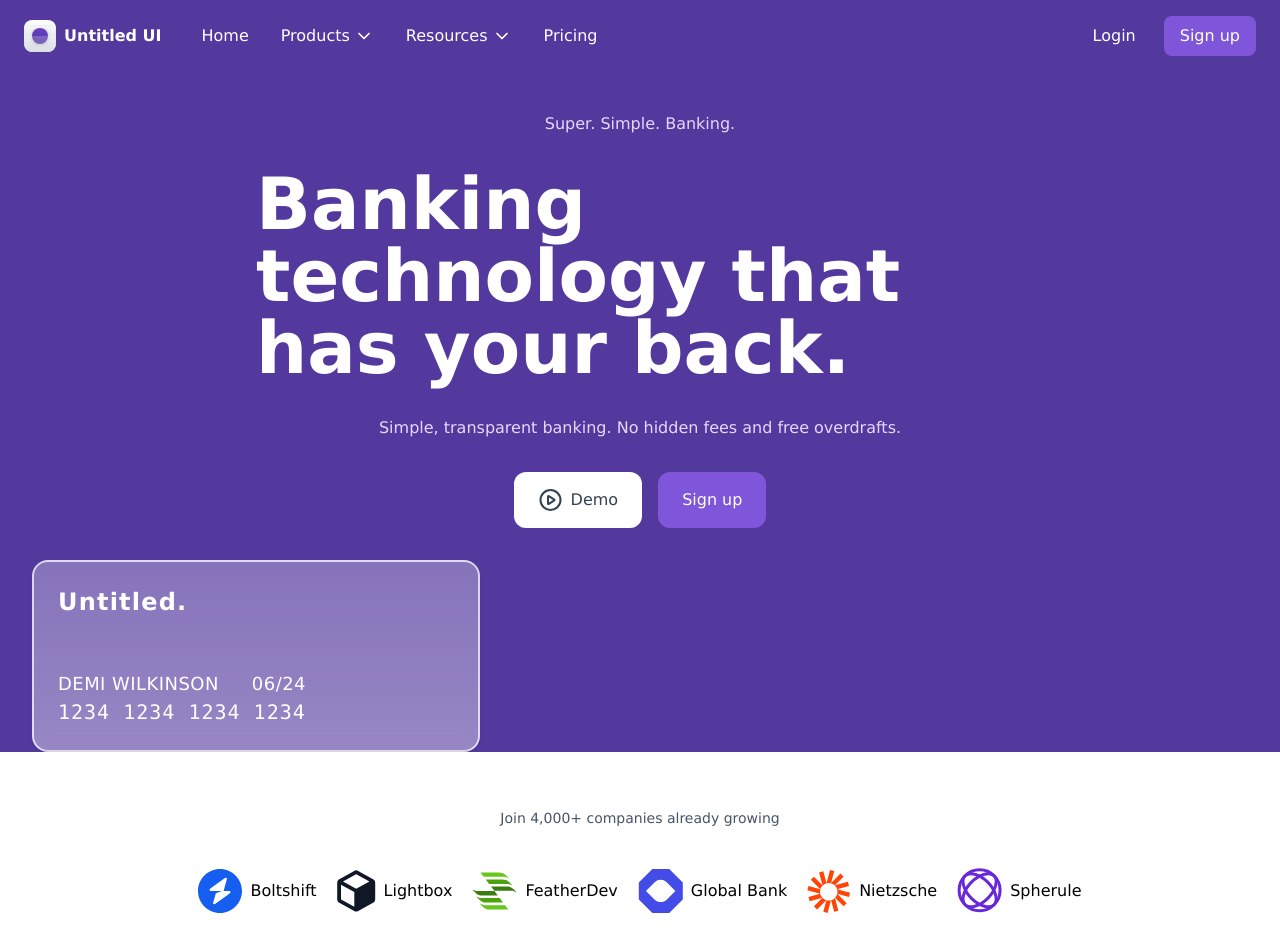
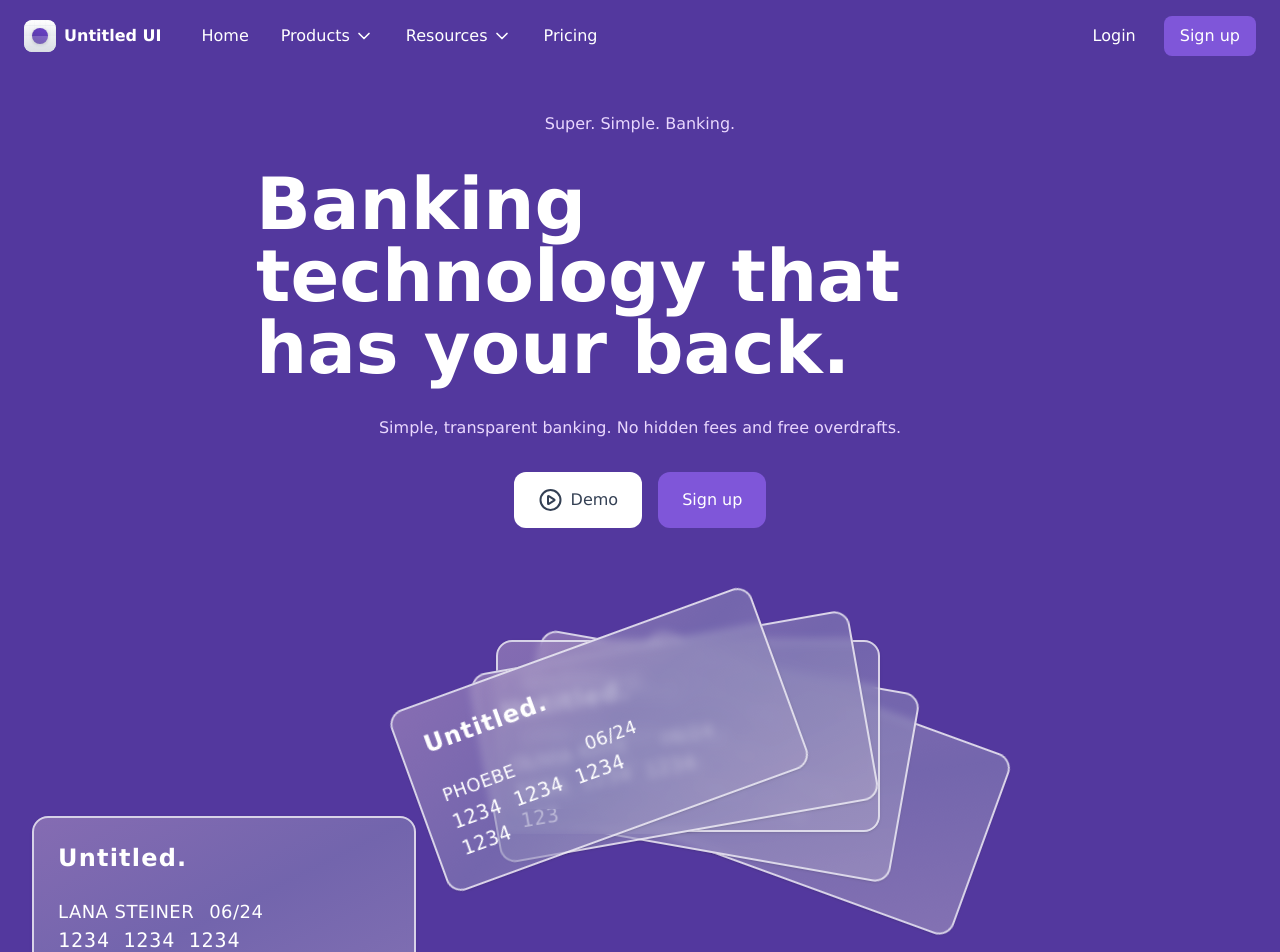
Before and after one commit to kazi331/untitled_ui, a React (Vite) app: page / in a window 1280 px wide. Shown: the top 952 px of the page. Built offline with nearby package versions, Linux system fonts and the light colour scheme.

Commit message:
card style changed

```diff
--- a/src/components/home/Hero.tsx
+++ b/src/components/home/Hero.tsx
@@ -1,6 +1,6 @@
 import { cards } from "@/lib/dummy";
 import { PlayCircle } from "../shared/Icons";
-import { CreditCard } from "./HeroCreditCards";
+import HeroCreditCards, { CreditCard } from "./HeroCreditCards";
 
 export default function Hero() {
   return (
@@ -21,9 +21,9 @@ export default function Hero() {
             Sign up
           </button>
         </div>
-        {/* <HeroCreditCards /> */}
+        <HeroCreditCards />
         {/* Credit Card */}
-        <CreditCard card={cards[3]} contentClasses="" />
+        <CreditCard card={cards[2]} contentClasses="" />
       </div>
     </div>
   );
--- a/src/components/home/HeroCreditCards.tsx
+++ b/src/components/home/HeroCreditCards.tsx
@@ -3,7 +3,6 @@ import { cards, type Card } from "@/lib/dummy";
 export default function HeroCreditCards() {
   return (
     <div className="relative w-full h-64 flex items-end justify-center">
-      <CreditCard card={cards[0]} contentClasses="" />
       <div className="relative w-full h-full flex items-end justify-center">
         {cards.map((card, index) => {
           // Calculate rotation and positioning for fanned effect
@@ -64,7 +63,7 @@ export const CreditCard = ({
 }) => {
   return (
     <div
-      className={`w-md h-48 rounded-2xl bg-gradient-to-t from-white/40 to-white/30 backdrop-blur-sm border-2 border-white/70 shadow `}
+      className={`w-96 h-48 rounded-2xl bg-gradient-to-br from-[#A68FC0]/60 via-[#8883B7]/60 to-[#A297C1]/60 backdrop-blur-xs border-2 border-white/70 shadow `}
     >
       <div className="p-6 w-2/3 flex flex-col justify-between h-full">
         <p className="text-white font-semibold text-2xl tracking-wider">
```
